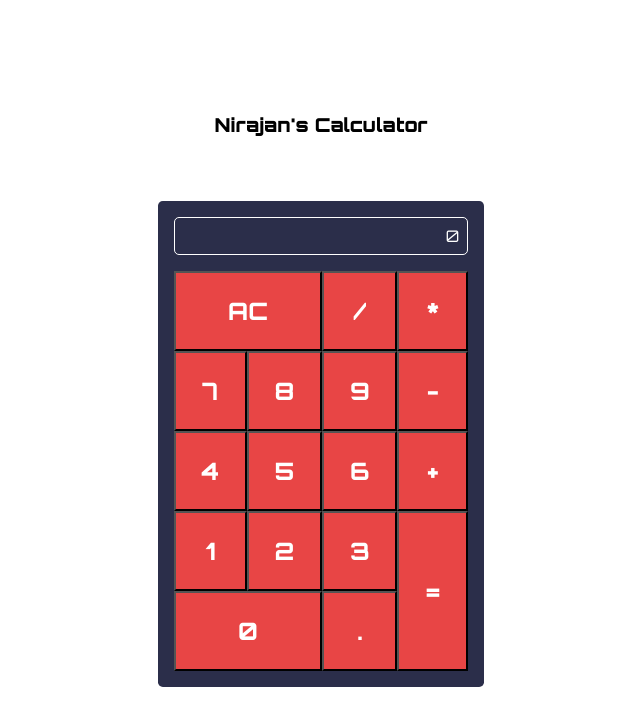
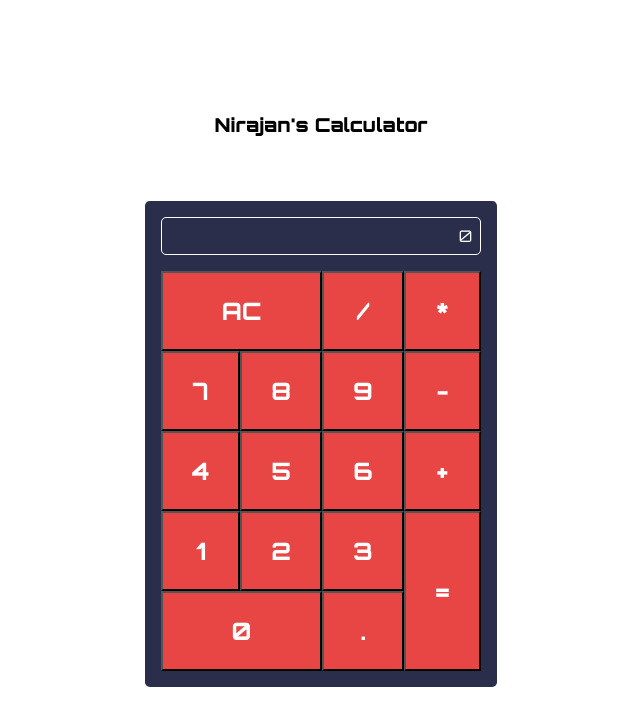
Before and after one commit to NirajanM/javascript-calculator-freeCodeCamp, a plain HTML site: page index.html in a window 1280 px wide. Shown: the whole page, without its empty margins (319-959 px from the left). Drawn offline with nearby package versions, Linux system fonts and the light colour scheme.

Commit message:
responsiveness and bug fix

```diff
--- a/style.css
+++ b/style.css
@@ -21,8 +21,8 @@ body {
 
 #buttonsHolder {
     display: grid;
-    height: 50vh;
-    width: 23vw;
+    height: 19rem;
+    width: 14rem;
     font-size: large;
     font-weight: bold;
     grid-template-columns: auto auto auto auto;
@@ -63,3 +63,25 @@ button {
     background-color: #E84545;
     color: white;
 }
+
+
+@media (min-width: 400px) {
+    #buttonsHolder {
+        height: 21rem;
+        width: 16rem;
+    }
+}
+
+@media (min-width: 900px) {
+    #buttonsHolder {
+        height: 23rem;
+        width: 18rem;
+    }
+}
+
+@media (min-width: 1200px) {
+    #buttonsHolder {
+        height: 25rem;
+        width: 20rem;
+    }
+}
```
